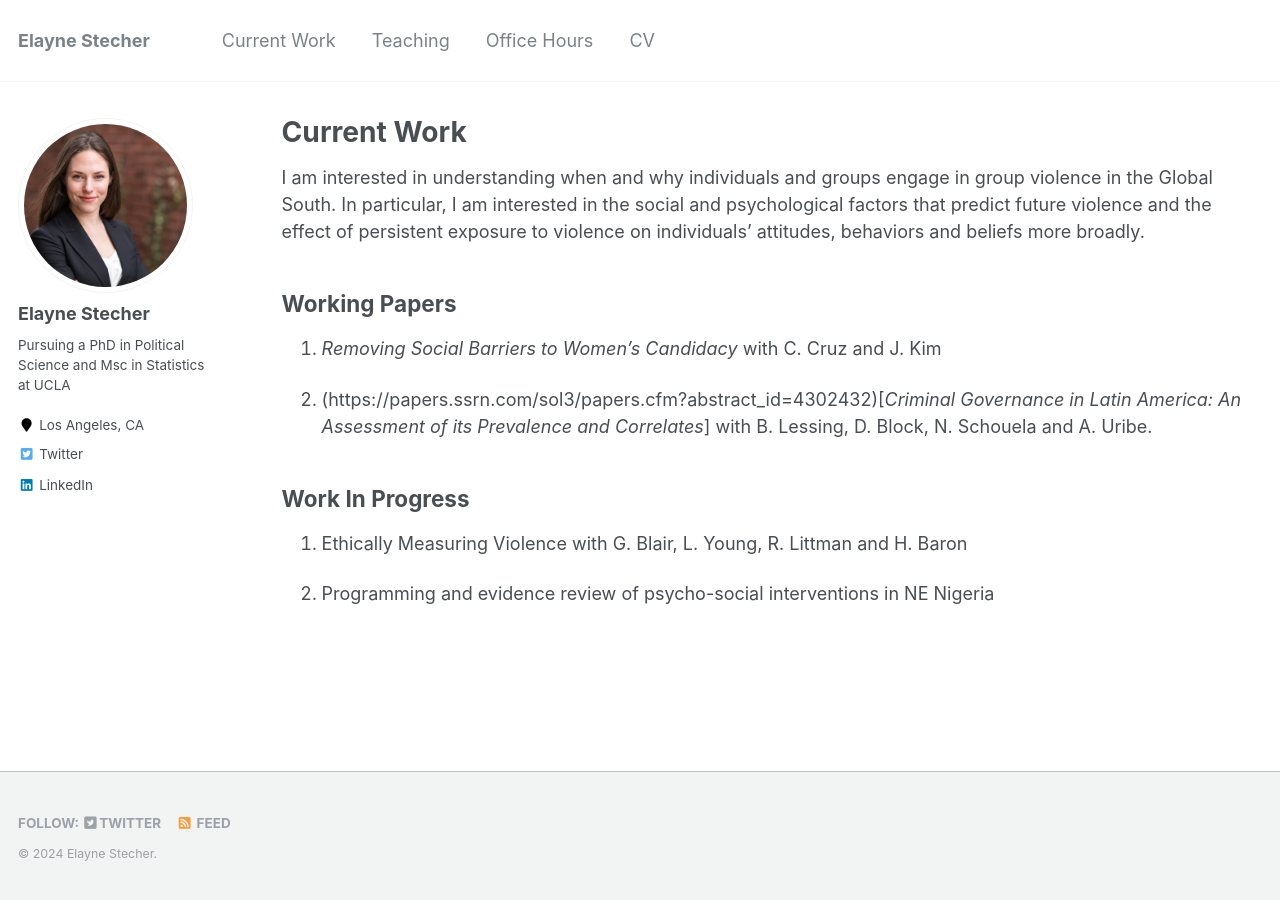
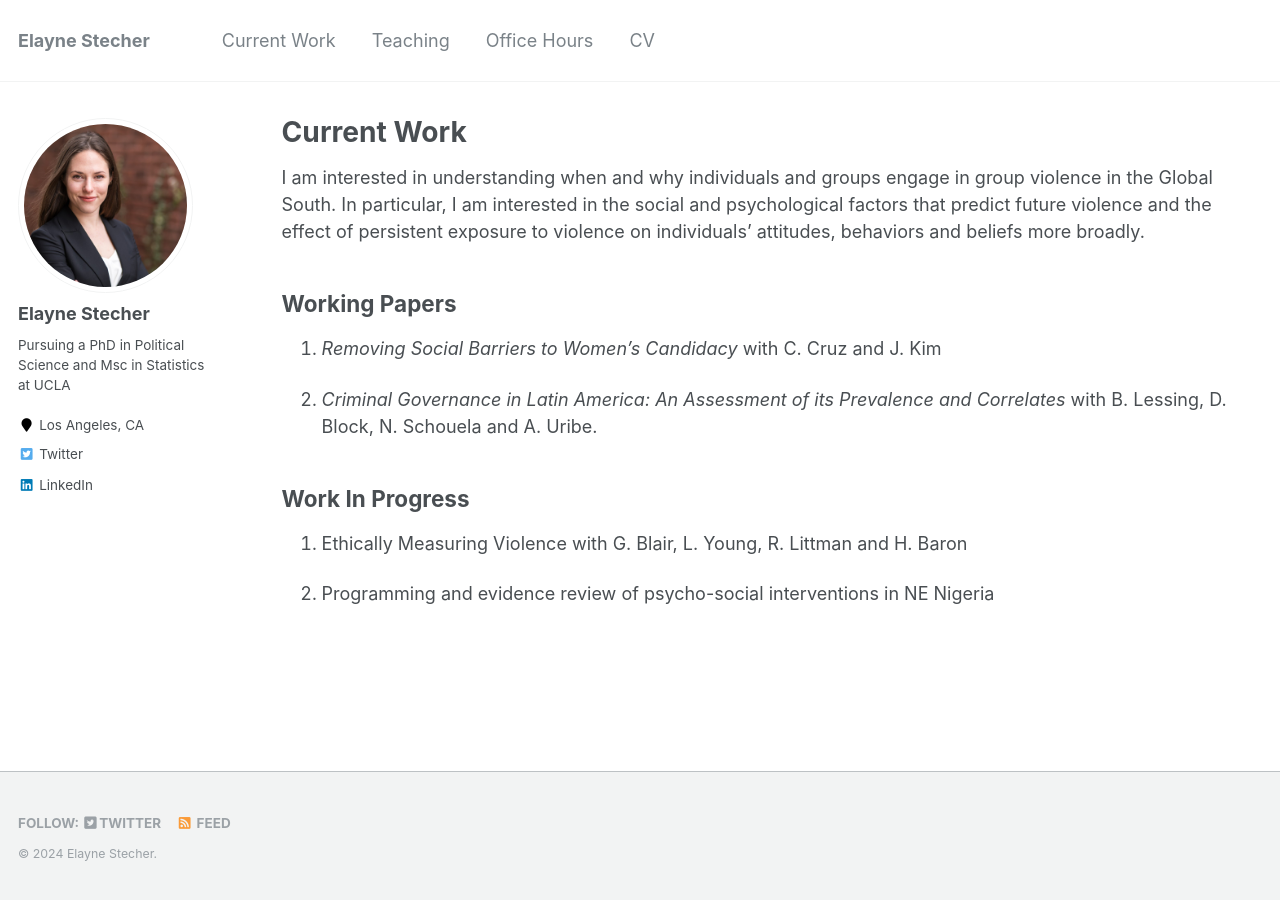
Before and after one commit to estech01/estech01.github.io, a Jekyll site: the page built from _pages/currentwork.md, in a window 1280 px wide. Built offline with Jekyll 4.4.1, drawn with Linux system fonts in a browser that asks for light colours; some of the changed lines change nothing that is shown.

Commit message:
Update currentwork.md

```diff
--- a/_pages/currentwork.md
+++ b/_pages/currentwork.md
@@ -11,7 +11,7 @@ I am interested in understanding when and why individuals and groups engage in g
 
 1. *Removing Social Barriers to Women’s Candidacy* with C. Cruz and J. Kim
 
-2. (https://papers.ssrn.com/sol3/papers.cfm?abstract_id=4302432)[*Criminal Governance in Latin America: An Assessment of its Prevalence and Correlates*] with B. Lessing, D. Block, N. Schouela and A. Uribe.
+2. *Criminal Governance in Latin America: An Assessment of its Prevalence and Correlates* with B. Lessing, D. Block, N. Schouela and A. Uribe.
 
 ## Work In Progress
 
```
